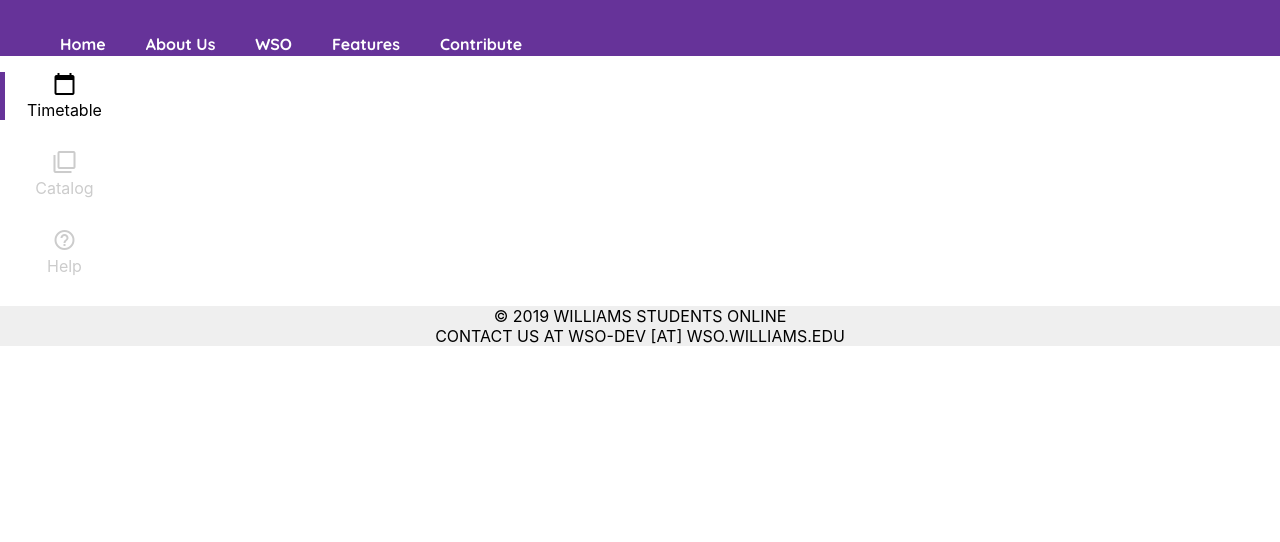
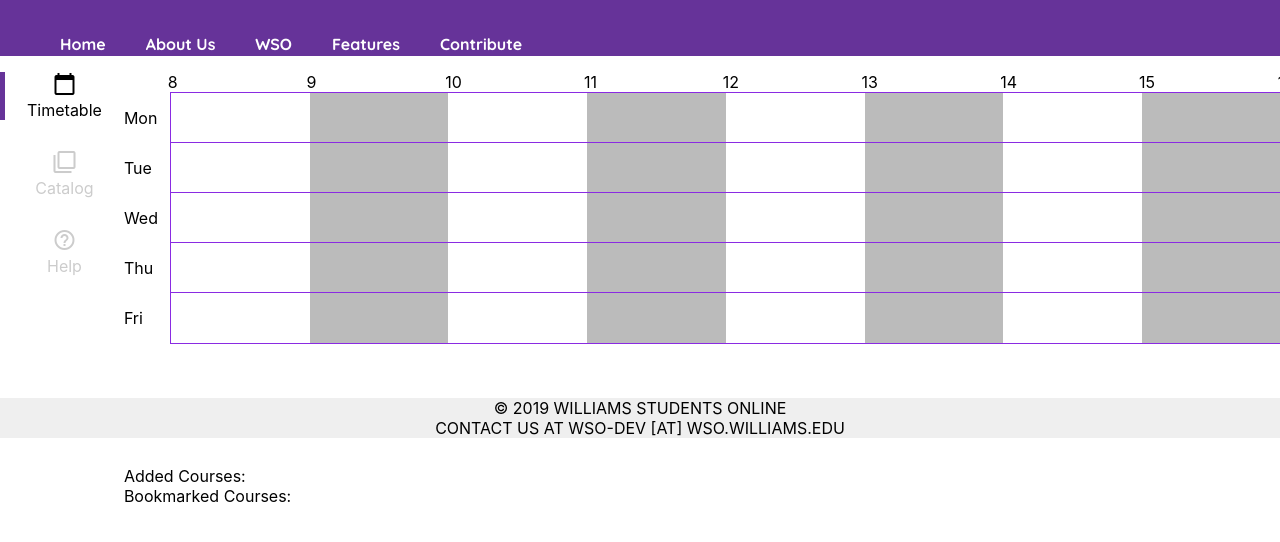
Before and after one commit to walnutdust/course-scheduler-react, a React (Create React App) app: page / in a window 1280 px wide. Shown: the top 542 px of the page. Built offline with nearby package versions, Linux system fonts and the light colour scheme.

Commit message:
Adding one course now working

```diff
--- /dev/null
+++ b/src/components/Schedule.css
@@ -0,0 +1,72 @@
+.day {
+    line-height: 50px;
+    height: 50px;
+    display: block;
+    width: 200%;
+}
+
+.timetable {
+    width: 100%;
+}
+
+.hour {
+    width: calc(100% / 14);
+    border: 1px solid blueviolet;
+    display: inline-block;
+}
+
+.hour-title {
+    width: 6%;
+    display: inline-block;
+}
+
+.hour-labels {
+    height: 20px;
+    display: block;
+    width: 200%;
+}
+
+.schedule {
+    overflow-x: scroll;
+    overflow-y: hidden;
+    height: 120%;
+}
+
+.day-title {
+    display: inline-block;
+    width: 2%;
+}
+
+.odd {
+    background-color: #ccc;
+}
+
+.course-slot {
+    position: relative;
+    background-color: orange;
+    height: 90%;
+    top: -5px;
+    display: inline-block;
+    border-bottom: 2px solid red;
+    line-height: 40px;
+}
+
+.course-containers {
+    border: 1px solid blueviolet;
+    display: inline-block;
+    width: 84%;
+    background: repeating-linear-gradient(
+        to right,
+        #fff 0% calc(100% / 14),
+        #bbb calc(100% / 14) calc(200% / 14)
+    );
+}
+
+.schedule ol {
+    padding-left: 0;
+}
+
+.buffer {
+    width: 1.9%;
+    display: inline-block;
+}
--- /dev/null
+++ b/src/components/Schedule.js
@@ -0,0 +1,172 @@
+import React from 'react';
+import {connect} from 'react-redux';
+import {doAddCourse} from '../actions/course';
+import {getAddedCourses} from '../selectors/course';
+import './Schedule.css';
+import Course from './Course';
+
+const Schedule = ({added}) => {
+    const days = ['Mon', 'Tue', 'Wed', 'Thu', 'Fri'];
+    const startHour = 8;
+    const endHour = 22;
+    const hours = [];
+    for (let i = startHour; i < endHour; i++) {
+        hours.push(i);
+    }
+    const courseDay = {
+        Mon: [[]],
+        Tue: [[]],
+        Wed: [[]],
+        Thu: [[]],
+        Fri: [[]]
+    };
+
+    const HourTitles = (hour) => {
+        return <div class="hour-title">{hour}</div>;
+    };
+
+    const CourseSlot = (slot) => {
+        if (slot.length === 0) return;
+        const leftAttr = ((parseInt(slot[0][0]) - 8 * 60) * (100 / 14)) / 60 + '%';
+        const widthAttr = (parseInt(slot[0][1]) * (100 / 14)) / 60 + '%';
+        console.log(slot);
+        console.log(slot[0]);
+        console.log(widthAttr);
+
+        return (
+            <div class="course-slot" style={{left: leftAttr, width: widthAttr}}>
+                !!!
+            </div>
+        );
+    };
+
+    const DayComponent = (day) => {
+        return (
+            <li class="day">
+                <div class="day-title">{day}</div>
+                <div class="course-containers">
+                    {courseDay[day].map((slot) => CourseSlot(slot))}
+                    &nbsp;
+                </div>
+            </li>
+        );
+    };
+
+    const courseTimeParsed = (course) => {
+        const result = [];
+
+        // Check for tutorials or TBA?
+        if (course.WMS_STND_MTG_PAT1 !== ' ') {
+            const courseDays = getCourseDays(course.WMS_STND_MTG_PAT1);
+
+            for (const day of courseDays) {
+                const slot = [];
+                slot.push(day);
+                slot.push(parseTime(course.WMS_START_TIME1));
+                const slotLength =
+                    parseTime(course.WMS_END_TIME1) - parseTime(course.WMS_START_TIME1);
+                slot.push(slotLength);
+                result.push(slot);
+            }
+        }
+
+        if (course.WMS_STND_MTG_PAT2 !== ' ') {
+            const courseDays = getCourseDays(course.WMS_STND_MTG_PAT2);
+
+            for (const day of courseDays) {
+                const slot = [];
+                slot.push(day);
+                slot.push(parseTime(course.WMS_START_TIME2));
+                const slotLength =
+                    parseTime(course.WMS_END_TIME2) - parseTime(course.WMS_START_TIME2);
+                slot.push(slotLength);
+                result.push(slot);
+            }
+        }
+
+        if (course.WMS_STND_MTG_PAT3 !== ' ') {
+            const courseDays = getCourseDays(course.WMS_STND_MTG_PAT3);
+
+            for (const day of courseDays) {
+                const slot = [];
+                slot.push(day);
+                slot.push(parseTime(course.WMS_START_TIME3));
+                const slotLength =
+                    parseTime(course.WMS_END_TIME3) - parseTime(course.WMS_START_TIME3);
+                slot.push(slotLength);
+                result.push(slot);
+            }
+        }
+
+        return result;
+    };
+
+    const parseTime = (time) => {
+        const splitTime = time.split(':');
+        return parseInt(splitTime[0]) * 60 + parseInt(splitTime[1]);
+    };
+
+    const getCourseDays = (days) => {
+        if (days === 'M-F') return ['Mon', 'Tue', 'Wed', 'Thu', 'Fri'];
+
+        const splitDays = days.split('');
+        const result = [];
+
+        for (const day of splitDays) {
+            switch (day) {
+                case 'M':
+                    result.push('Mon');
+                    break;
+                case 'T':
+                    result.push('Tue');
+                    break;
+                case 'W':
+                    result.push('Wed');
+                    break;
+                case 'R':
+                    result.push('Thu');
+                    break;
+                case 'F':
+                    result.push('Fri');
+                    break;
+                default:
+                    break;
+            }
+        }
+
+        return result;
+    };
+
+    for (const course of added) {
+        const parsedSlots = courseTimeParsed(course);
+
+        for (const slot of parsedSlots) {
+            courseDay[slot[0]][0].push([slot[1], slot[2]]);
+        }
+    }
+
+    return (
+        <div class="schedule">
+            <ol>
+                <li class="hour-labels">
+                    <div class="buffer">&nbsp;</div>
+                    {hours.map((hour) => HourTitles(hour))}
+                </li>
+                {days.map((day) => DayComponent(day))}
+            </ol>
+        </div>
+    );
+};
+
+const mapStateToProps = (state) => ({
+    added: getAddedCourses(state)
+});
+
+const mapDispatchToProps = (dispatch) => ({
+    onAdd: (course) => dispatch(doAddCourse(course))
+});
+
+export default connect(
+    mapStateToProps,
+    mapDispatchToProps
+)(Schedule);
--- a/src/components/Timetable.js
+++ b/src/components/Timetable.js
@@ -2,6 +2,7 @@ import React, {Component} from 'react';
 import {connect} from 'react-redux';
 import {doAddCourse} from '../actions/course';
 import {getAddedCourses} from '../selectors/course';
+import Schedule from './Schedule';
 
 class Timetable extends Component {
     constructor(props) {
@@ -12,7 +13,14 @@ class Timetable extends Component {
         console.log(this.props.added);
         return (
             <div class="timetable">
-                {(this.props.added || []).map((course) => course.COURSE_TITLE_LONG)}
+                <Schedule />
+                <div class="added">
+                    <span>Added Courses:</span>
+                    {(this.props.added || []).map((course) => course.COURSE_TITLE_LONG)}
+                </div>
+                <div class="bookmarked">
+                    <span>Bookmarked Courses:</span>
+                </div>
             </div>
         );
     }
```
